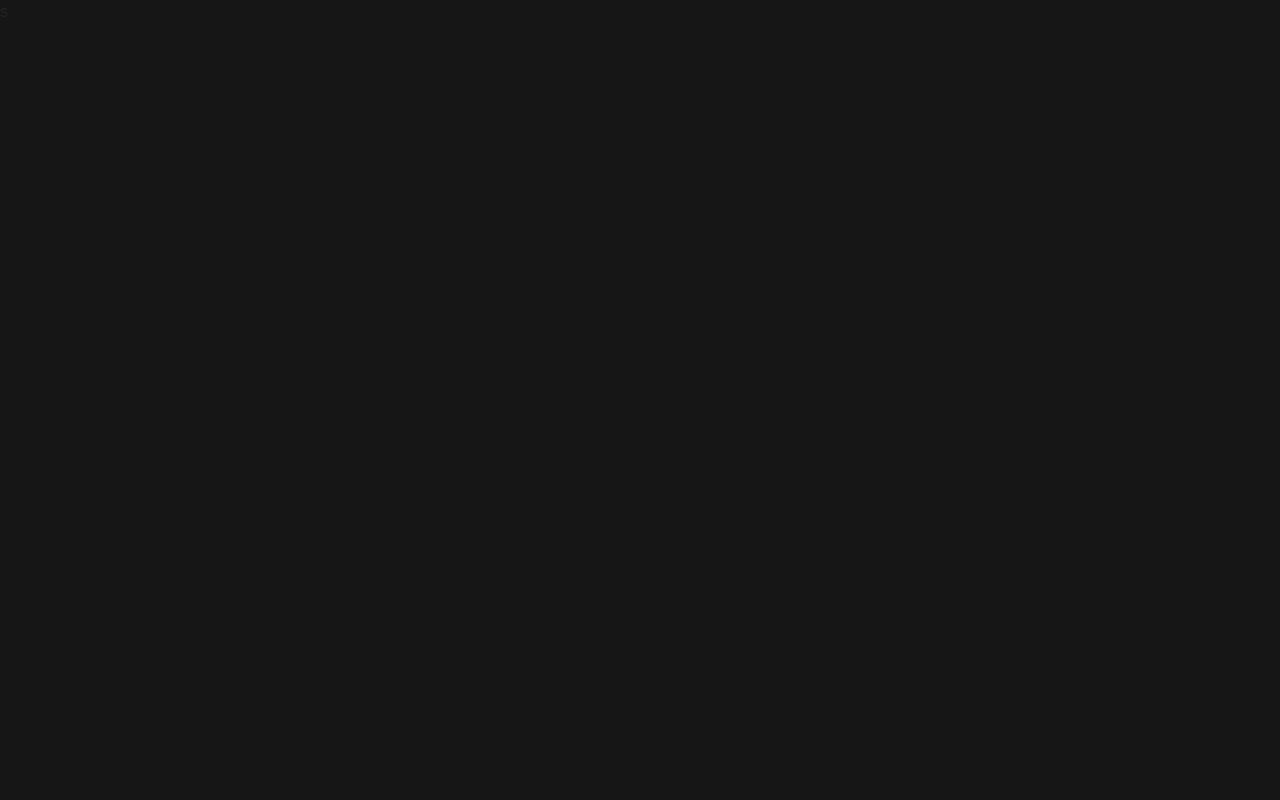
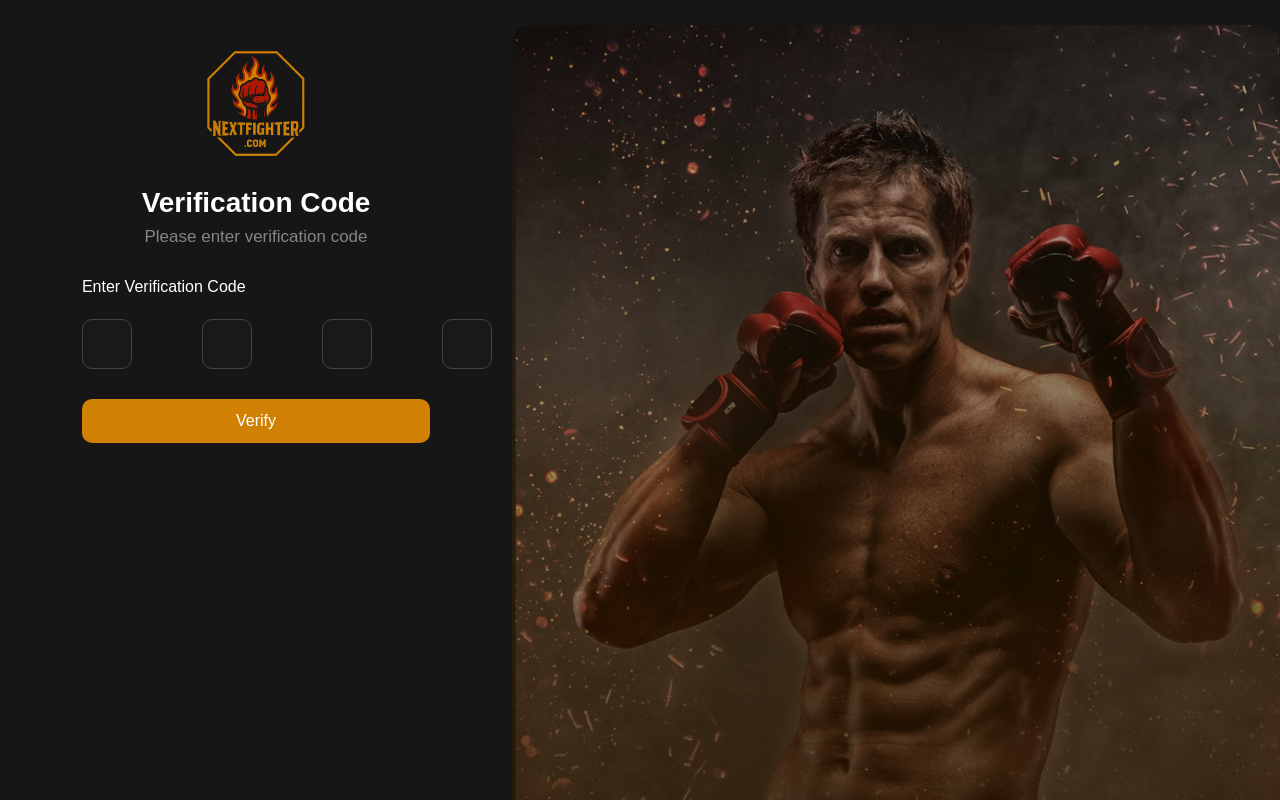
Before and after one commit to imrankhanabc/Fighter-project, a React (Create React App) app: page /verify in a window 1280 px wide. Before the commit this address had no page. Shown: the top 800 px of the page. Built offline with nearby package versions, Linux system fonts and the light colour scheme; a web font is replaced by a local one.

Commit message:
verifypages

```diff
--- a/src/App.tsx
+++ b/src/App.tsx
@@ -17,6 +17,8 @@ import Marketplace from "./component/Marketplace";
 import Productpage from "./component/Productpage";
 import Storecreate from "./component/Storecreate";
 import Addproduct from "./component/Addproduct";
+import Forgotpassword from "./component/Forgotpassword";
+import Verify from "./component/Verify";
 
 function App() {
   return (
@@ -39,6 +41,10 @@ function App() {
         <Route path="/productpage" element={<Productpage/>} />
         <Route path="/storecreate" element={<Storecreate/>} />
         <Route path="/addproduct" element={<Addproduct/>} />
+        <Route path="/forgotpassword" element={<Forgotpassword/>} />
+        <Route path="/verify" element={<Verify/>} />
+
+
 
 
 
--- /dev/null
+++ b/src/component/Forgotpassword.tsx
@@ -0,0 +1,92 @@
+import React from 'react'
+import logo from '../Assets/logo.webp'
+import createright from '../Assets/create-image.png'
+import '../style/product.css'
+import fmodalicon from '../Assets/forgot-modal-icon.webp'
+
+
+
+const Forgotpassword = () => {
+  return (
+<>
+    {/* // forgot-moadal */}
+
+    <div className="modal fade productmodal modal-sm forgot-modal" id="exampleModal" tabIndex={-1} aria-labelledby="exampleModalLabel" aria-hidden="true">
+  <div className="modal-dialog modal-dialog-centered">
+    <div className="modal-content">
+      <div className="modal-header">
+        <h5 className="modal-title" id="exampleModalLabel">Store Information</h5>
+        <button type="button" className="btn-close" data-bs-dismiss="modal" aria-label="Close">X</button>
+      </div>
+      <div className="modal-body">
+
+        <div className='forgot-inner-content'>
+                <div className='forgot-icon'>
+                    <img src={fmodalicon} alt=''/>
+                </div>
+
+                <div className='f-title'>
+                    Verification Code
+                </div>
+
+                <div className='f-text'>
+                    We have sent a verification code to
+your email
+                </div>
+
+                  <a href='#'  className="btn-default">Okay</a>
+
+
+        </div>
+
+      </div>
+
+    </div>
+  </div>
+</div>
+
+     <div className='create-page f-password'>
+            <div className='create-left'>
+                <div className='logo-content'>
+                    <div className='logo'>
+                        <img src={logo} alt='logo' />
+
+                    </div>
+
+                    <div className='c-title'>
+                       Forgot your Password
+                    </div>
+                    <div className='c-text'>
+                        Reset your password easily
+                    </div>
+                </div>
+
+                <div className='create-form'>
+
+                    <div className='input-box'>
+                        <label>Enter Email </label><span className='label-clr'>*</span><br></br>
+                        <input placeholder='abc@gmail.com' type='Email' />
+                    </div>
+
+                    <a href='#'  className="btn-default"
+   data-bs-toggle="modal"
+   data-bs-target="#exampleModal">Password Reset</a>
+
+                </div>
+
+            </div>
+
+            <div className='create-right'>
+                <div className='image'>
+                    <img src={createright} alt='' />
+                </div>
+            </div>
+
+
+        </div>
+
+        </>
+  )
+}
+
+export default Forgotpassword
--- /dev/null
+++ b/src/component/Verify.tsx
@@ -0,0 +1,49 @@
+import React from 'react'
+import logo from '../Assets/logo.webp'
+import createright from '../Assets/create-image.png'
+
+const Verify = () => {
+  return (
+     <div className='create-page f-password verify-page'>
+            <div className='create-left'>
+                <div className='logo-content'>
+                    <div className='logo'>
+                        <img src={logo} alt='logo' />
+
+                    </div>
+
+                    <div className='c-title'>
+                       Verification Code
+                    </div>
+                    <div className='c-text'>
+                       Please enter verification code
+                    </div>
+                </div>
+
+                <div className='create-form'>
+                            <p className='v-text'>Enter Verification Code</p>
+                    <div className='verify-boxes'>
+                        <input type='text'/>
+                        <input type='text'/>
+                        <input type='text'/>
+                        <input type='text'/>
+                    </div>
+
+                    <a href='#'  className="btn-default">Verify</a>
+
+                </div>
+
+            </div>
+
+            <div className='create-right'>
+                <div className='image'>
+                    <img src={createright} alt='' />
+                </div>
+            </div>
+
+
+        </div>
+  )
+}
+
+export default Verify
--- a/src/style/login.css
+++ b/src/style/login.css
@@ -571,7 +571,7 @@ select {
 
 }
 
-.upload a{
+.upload a {
     text-decoration: none;
     display: flex;
     align-items: center;
@@ -579,51 +579,99 @@ select {
     color: #6E6E6E;
 
 }
-.upload span{
+
+.upload span {
     font-size: 20px;
     font-weight: 500;
 }
-.upload img{
+
+.upload img {
     width: 20px;
 }
 
-
-
-/* .main-footer{
-    margin-top: 165px;
-} */
-
-/* .footer-up-bg {
-    background-image: url('../Assets/footer-top-bg.png');
-    background-size: cover;
-    background-position: center;
-    height: 100vh; */
-/* } */
-
-/* .main-footer{
-        background-image: url('../Assets/footer-up-bg.png');
-        background-size: cover;
-        background-position: center;
-        height: 100vh;
-} */
-
-/* .footer-up-bg{ */
-/* background-image: url('../Assets/footer-sec-bg.webp');
-    background-size: cover;
-    background-position: center;
-} */
 .btn-market {
     display: none;
 }
 
+.f-password a.btn-default {
+    margin-top: 0px;
+}
+
+.forgot-modal .modal-header {
+    display: none;
+}
+
+.forgot-icon img {
+    width: 70px;
+}
+
+.f-title {
+    font-size: 20px;
+    font-weight: 600;
+    margin-top: 20px;
+}
+
+.forgot-inner-content {
+    text-align: center;
+    color: #fff;
+}
+
+.forgot-modal a.btn-default {
+    margin-top: 20px;
+}
+
+.verify-boxes {
+    display: flex;
+    align-items: center;
+    gap: 70px;
+}
+
+.verify-boxes input {
+    width: 50px;
+    height: 50px;
+    border: 1px solid #3F444B;
+    background: #191919;
+    border-radius: 10px;
+    color: #fff;
+    text-align: center;
+}
+
+.v-text {
+    color: #fff;
+    margin-bottom: 20px !important;
+}
+
+.verify-page .btn-default {
+    margin-top: 30px !important;
+}
+
+.verify-page .create-form {
+    width: 68%;
+}
 
 
 @media screen and (max-width: 767px) {
 
+
+    .verify-page .create-form {
+        width: 90%;
+    }
+
+    .verify-boxes {
+        display: flex;
+        gap: 0px;
+        justify-content: space-between;
+    }
+
+    .f-password a.btn-default {
+        margin-top: 400px !important;
+    }
+
     .upload {
 
-    height: 30vh;
-}
+        height: 30vh;
+    }
+
     .create-right {
 
         display: none;
@@ -681,8 +729,6 @@ select {
 
     .main-footer {
         margin-top: 100px;
-
-
     }
 
     .create-profile-page .btn-default {
```
Also changed, not shown: src/Assets/forgot-modal-icon.webp (added).
